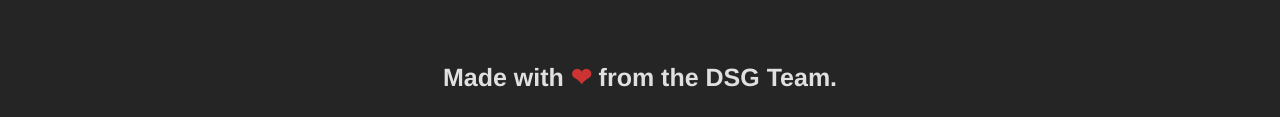
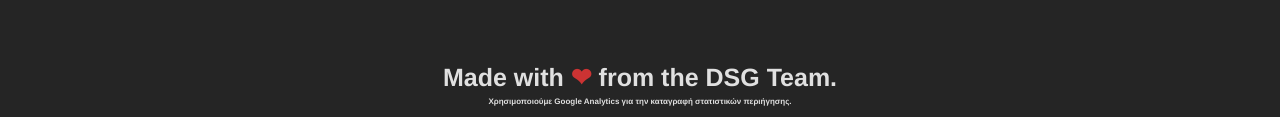
Before and after one commit to DecisionSystemsGroup/old.DecisionSystemsGroup.github.io, a plain HTML site: page live/index.html in a window 1280 px wide. Shown: the part 2129-2246 px from the top of the page. Drawn offline with nearby package versions, Linux system fonts and the light colour scheme; some icons are missing.

Commit message:
Add Google Analytics usage info

```diff
--- a/live/css/dsg.live.css
+++ b/live/css/dsg.live.css
@@ -40,3 +40,6 @@
 .footer span{
   color: rgb(204, 51, 51);
 }
+.ga-info{
+  font-size: 8px;
+}
--- a/live/index.html
+++ b/live/index.html
@@ -179,6 +179,10 @@
 
       <div class="footer">
         Made with <span>&#10084;</span> from the DSG Team.
+        <div class="ga-info">
+          Χρησιμοποιούμε Google Analytics για την καταγραφή στατιστικών
+          περιήγησης.
+        </div>
       </div>
     </div><!-- container -->
 
```
Also changed, not shown: live/css/dsg.live.min.css.
